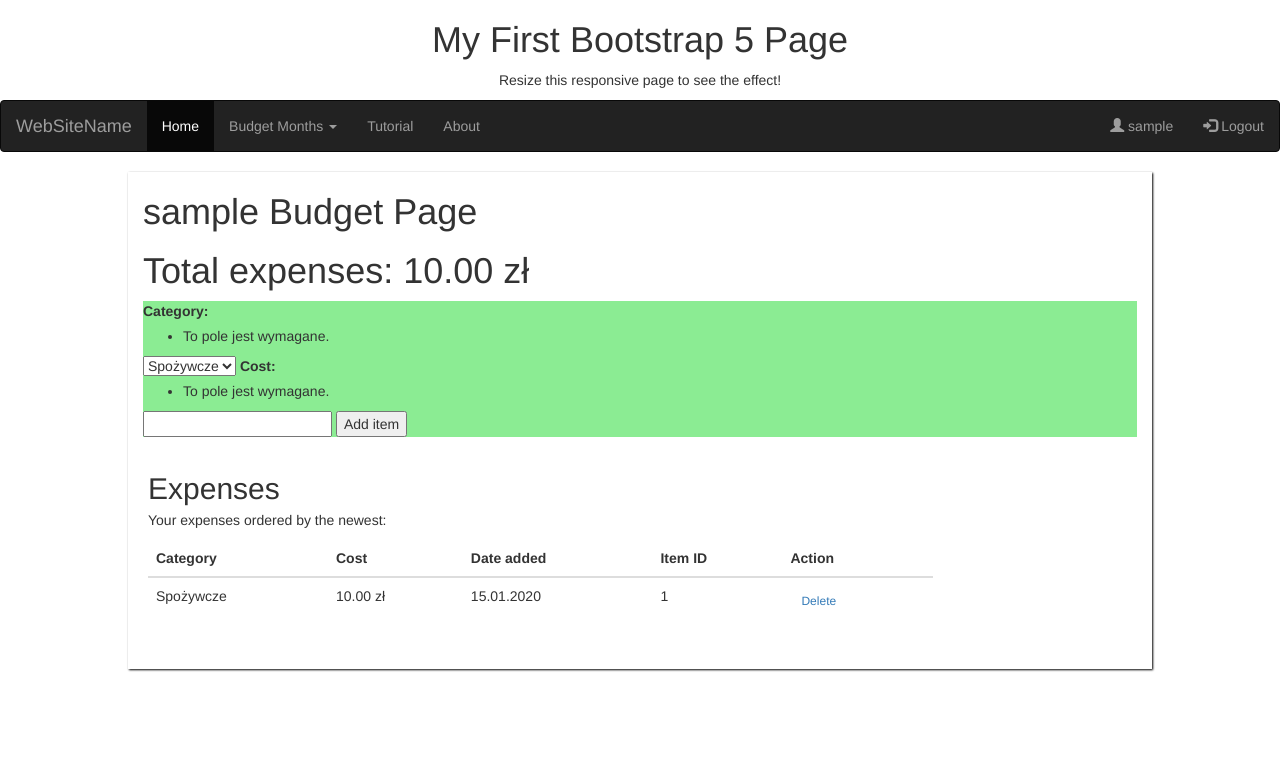
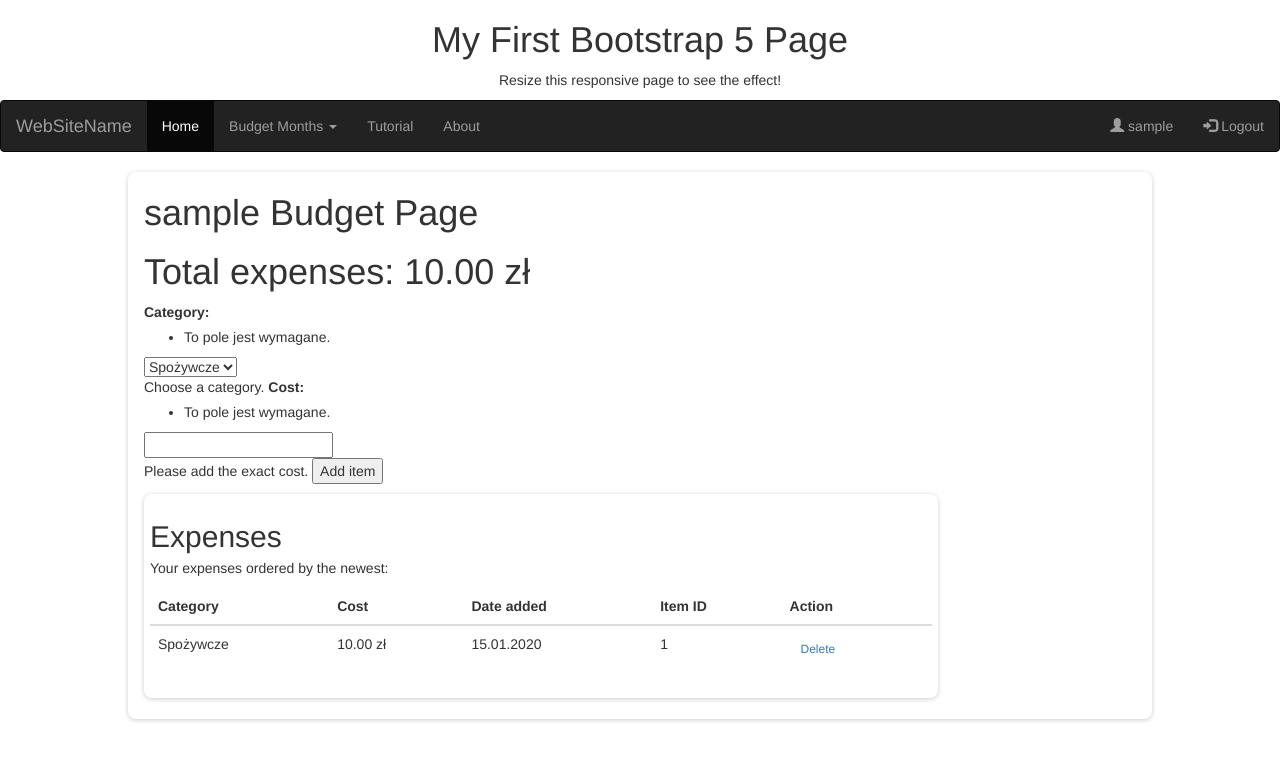
Before and after one commit to Tomz899/BudgetApp, a Django app: page / in a window 1280 px wide. Shown: the top 761 px of the page. Run offline with Django 3.2, Linux system fonts and the light colour scheme; a user stored in the database is signed in; tables that the repository leaves empty hold one stand-in row (values such as "Sample post"); some libraries are stand-ins or nearby versions.

Commit message:
Changes to style.css and forms

```diff
--- a/budget/forms.py
+++ b/budget/forms.py
@@ -6,3 +6,7 @@
     class Meta:
         model = BudgetData
         fields = ["category", "cost"]
+        help_texts = {
+            "category": ("Choose a category."),
+            "cost": ("Please add the exact cost."),
+        }
--- a/budget/static/budget/style.css
+++ b/budget/static/budget/style.css
@@ -1,7 +1,9 @@
 .container {
   height: auto;
   width: 80%;
-  box-shadow: 1px 1px 2px rgb(0, 0, 0);
+  box-shadow: 0 1px 5px 0 rgba(0, 0, 0, 0.2);
+  border-radius: 8px;
+  border: 1px solid transparent;
 }
 
 .col-md {
@@ -9,8 +11,9 @@
   padding: 10px;
 }
 
-.form {
-  background-color: #8bec93;
+.form-group {
+  height: auto;
+  width: 20%;
   position: relative;
 }
 /* Expanses table */
@@ -19,6 +22,9 @@
   margin-top: 10px;
   margin-bottom: 20px;
   padding: 5px;
+  box-shadow: 0 1px 5px 0 rgba(0, 0, 0, 0.2);
+  border-radius: 8px;
+  border: 1px solid transparent;
 }
 
 .container-sm p {
@@ -29,6 +35,15 @@
   padding: 5px;
   background-color: #f44336;
   color: white;
+  animation: hideAnimation 0s ease-in 5s;
+  animation-fill-mode: forwards;
+}
+@keyframes hideAnimation {
+  to {
+    visibility: hidden;
+    width: 0;
+    height: 0;
+  }
 }
 
 .closebtn {
```
